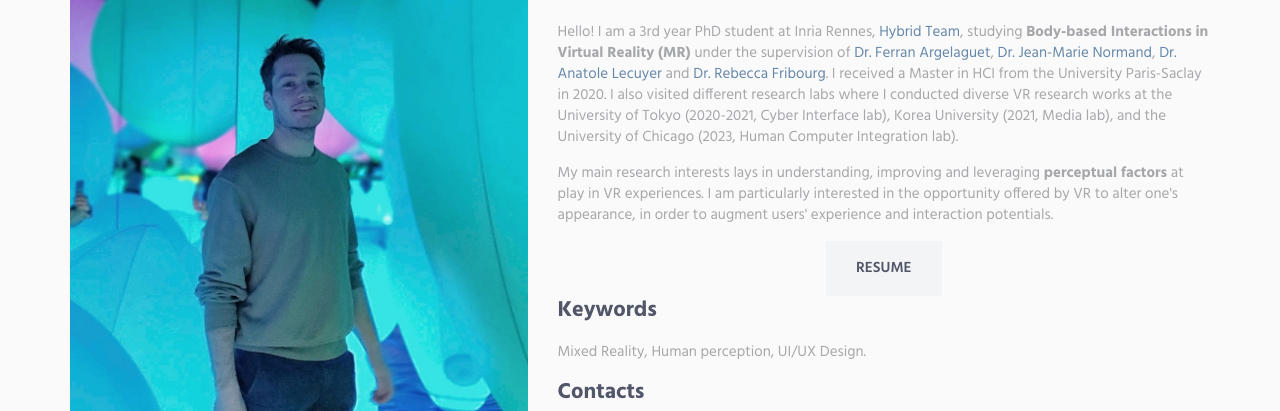
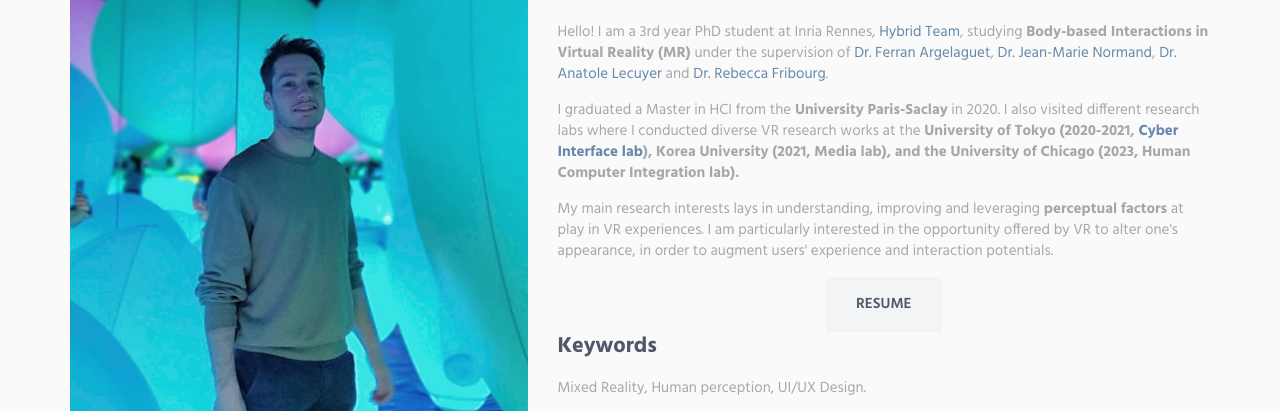
Before and after one commit to AntoninCheymoll/PresentationPage, a plain HTML site: page index.html in a window 1280 px wide. Shown: the part 197-608 px from the top of the page. Drawn offline with Linux system fonts and the light colour scheme.

Commit message:
Update index.html

```diff
--- a/index.html
+++ b/index.html
@@ -88,9 +88,12 @@
                                 <p>
                                     Hello! I am a 3rd year PhD student at  Inria Rennes, <a href="https://team.inria.fr/hybrid/">Hybrid Team</a>, studying <b>Body-based Interactions in Virtual Reality (MR) </b> under the supervision of
                                     <a href="https://scholar.google.com/citations?user=h8NkiJcAAAAJ&hl=en">Dr. Ferran Argelaguet</a>, <a href="https://scholar.google.fr/citations?user=_2-Zd-MAAAAJ&hl=en">Dr. Jean-Marie Normand</a>, <a href="https://scholar.google.com/citations?user=x5rdD4IAAAAJ&hl=en">Dr. Anatole Lecuyer</a> and <a href="https://scholar.google.fr/citations?user=OE_oCioAAAAJ&hl=en&oi=ao">Dr. Rebecca Fribourg</a>.
-                                        I received a Master in HCI from the University Paris-Saclay in 2020. I also visited different research labs where I conducted diverse VR research works at the University of Tokyo (2020-2021, Cyber Interface lab), Korea University (2021, Media lab), and the University of Chicago (2023, Human Computer Integration lab).
                                 </p>
-                                    <p>My main research interests lays in understanding, improving and leveraging <b>perceptual factors</b> at play in VR experiences.
+                                <p>
+                                    I graduated a Master in HCI from the <b>University Paris-Saclay</b> in 2020. I also visited different research labs where I conducted diverse VR research works at the <b>University of Tokyo<b> (2020-2021, <a href="https://www.cyber.t.u-tokyo.ac.jp/en">Cyber Interface lab</a>), Korea University (2021, Media lab), and the University of Chicago (2023, Human Computer Integration lab).
+</p>
+                                <p>
+                                    My main research interests lays in understanding, improving and leveraging <b>perceptual factors</b> at play in VR experiences.
                                     I am particularly interested in the opportunity offered by VR to alter one's appearance, in order to augment users' experience and interaction potentials.
                                 </p>
                             </div>
```
Lines whose indentation alone changed are shown as unchanged.
